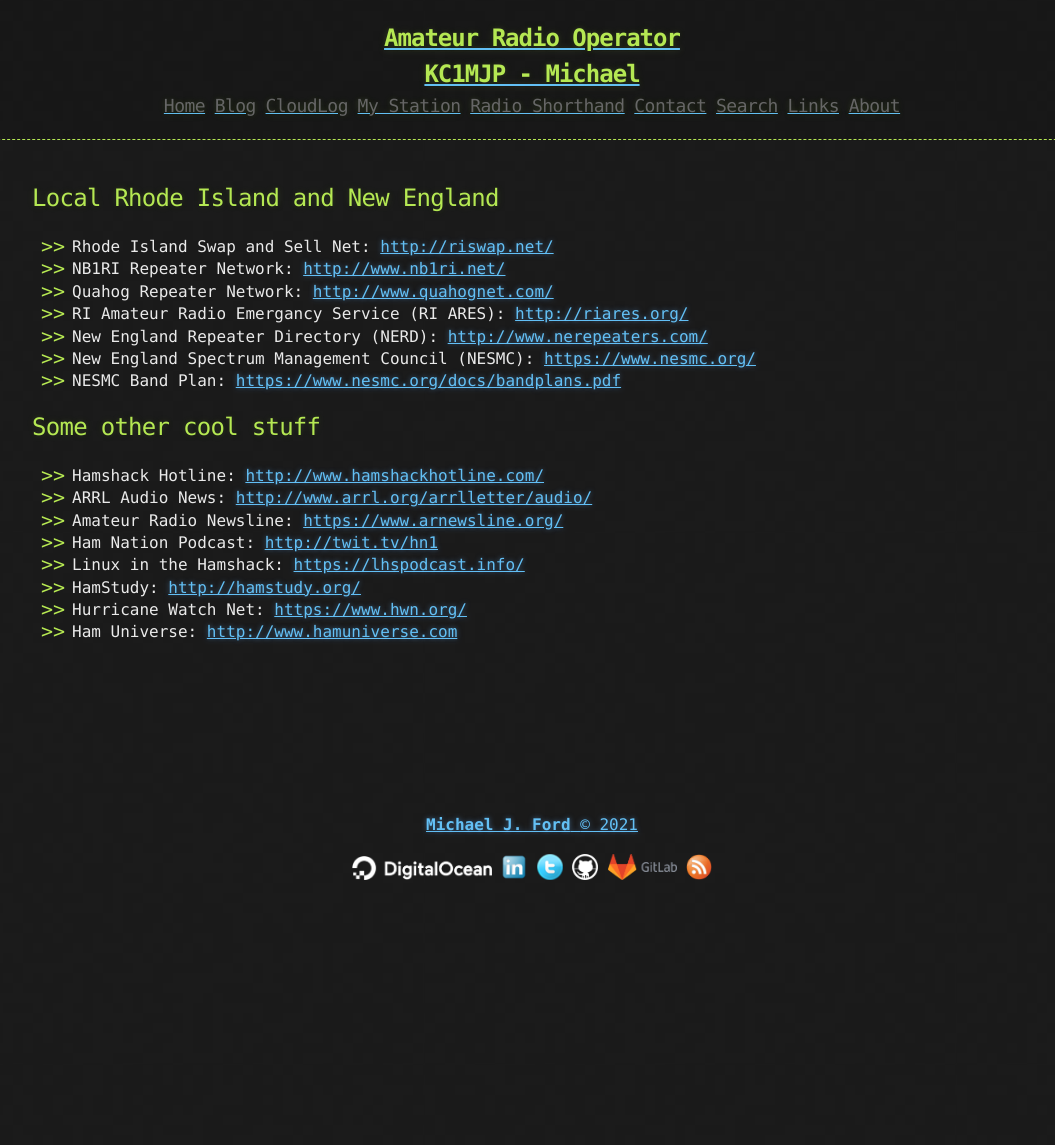
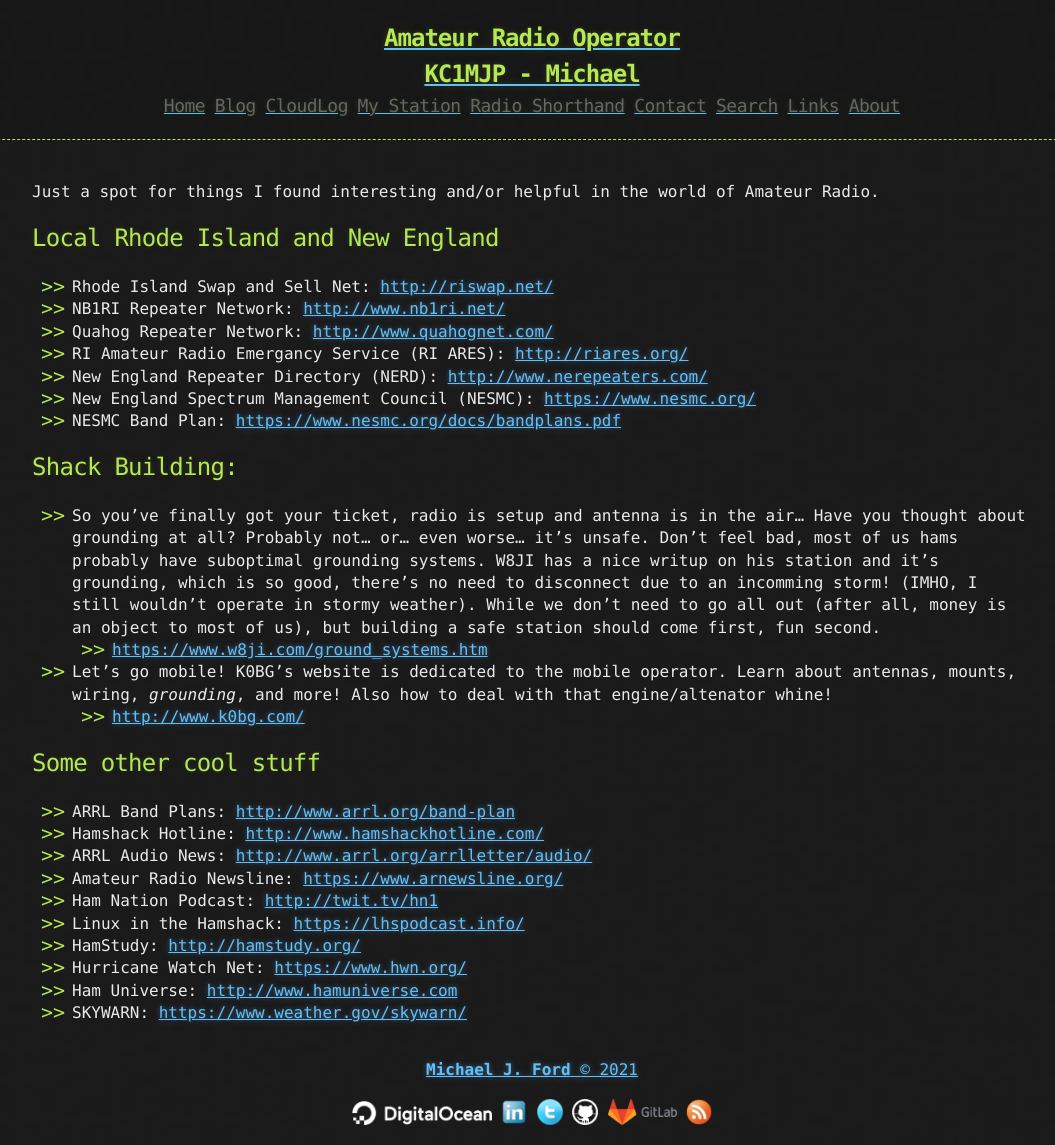
Before and after one commit to finlstrm/kc1mjp.github.io, a Jekyll site: the page built from links.md, in a window 1280 px wide. Shown: the whole page, without its empty margins (108-1163 px from the left). Built offline with Jekyll 4.4.1, drawn with Linux system fonts in a browser that asks for light colours; before the commit the page ends 900 px from its top, so only the background shows below that.

Commit message:
update links page

```diff
--- a/links.md
+++ b/links.md
@@ -3,6 +3,8 @@ layout: page
 title: KC1MJP Link Page
 permalink: /links/
 ---
+
+Just a spot for things I found interesting and/or helpful in the world of Amateur Radio.
 
 ## Local Rhode Island and New England
 
@@ -14,8 +16,23 @@ permalink: /links/
 * New England Spectrum Management Council (NESMC): [https://www.nesmc.org/](https://www.nesmc.org/)
 * NESMC Band Plan: [https://www.nesmc.org/docs/bandplans.pdf](https://www.nesmc.org/docs/bandplans.pdf)
 
+## Shack Building:
+
+* So you've finally got your ticket, radio is setup and antenna is in the air... Have you thought about
+grounding at all? Probably not... or... even worse... it's unsafe. Don't feel bad, most of us hams probably
+have suboptimal grounding systems. W8JI has a nice writup on his station and it's grounding, which is
+so good, there's no need to disconnect due to an incomming storm! (IMHO, I still wouldn't operate in
+stormy weather). While we don't need to go all out (after all, money is an object to most of us), but
+building a safe station should come first, fun second.
+   * [https://www.w8ji.com/ground_systems.htm](https://www.w8ji.com/ground_systems.htm)
+
+* Let's go mobile! K0BG's website is dedicated to the mobile operator. Learn about antennas, mounts,
+wiring, *grounding*, and more! Also how to deal with that engine/altenator whine!
+   * [http://www.k0bg.com/](http://www.k0bg.com/)
+
 ## Some other cool stuff
 
+* ARRL Band Plans: [http://www.arrl.org/band-plan](http://www.arrl.org/band-plan)
 * Hamshack Hotline: [http://www.hamshackhotline.com/](http://www.hamshackhotline.com/)
 * ARRL Audio News: [http://www.arrl.org/arrlletter/audio/](http://www.arrl.org/arrlletter/audio/)
 * Amateur Radio Newsline: [https://www.arnewsline.org/](https://www.arnewsline.org/)
@@ -24,3 +41,4 @@ permalink: /links/
 * HamStudy: [http://hamstudy.org/](http://hamstudy.org/)
 * Hurricane Watch Net: [https://www.hwn.org/](https://www.hwn.org/)
 * Ham Universe: [http://www.hamuniverse.com](http://www.hamuniverse.com)
+* SKYWARN: [https://www.weather.gov/skywarn/](https://www.weather.gov/skywarn/)
```
